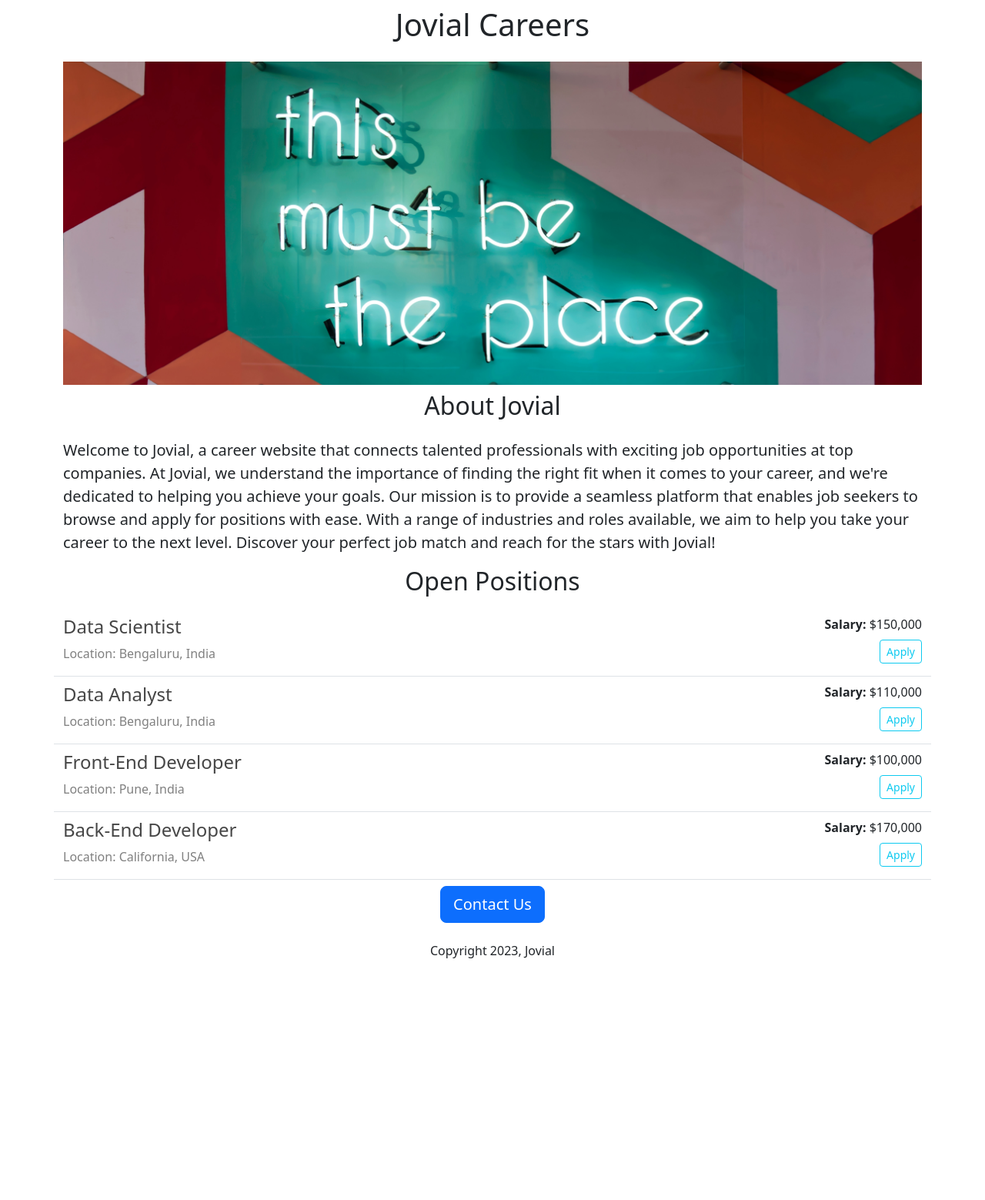
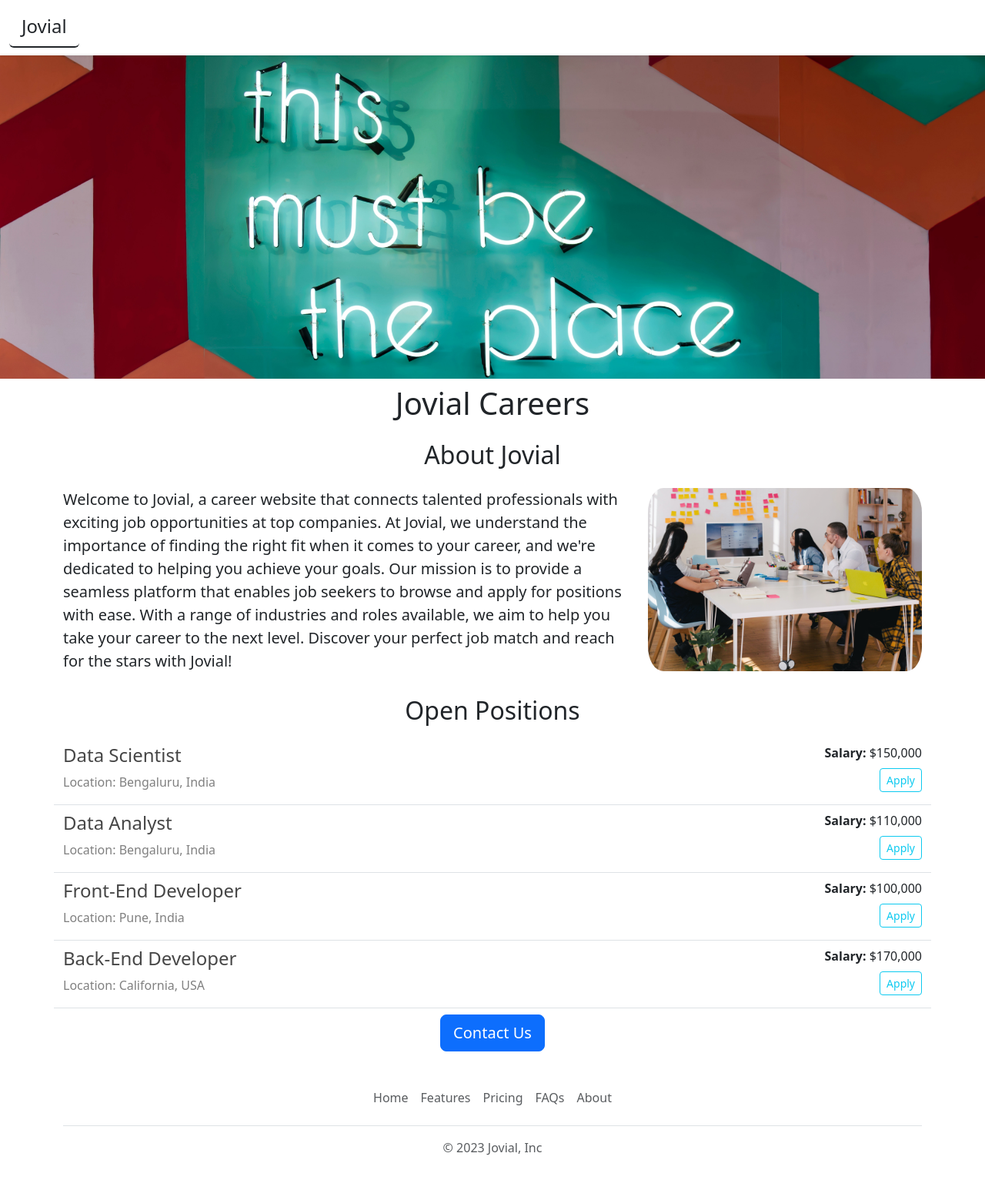
Before and after one commit to Blank333/career-website, a Flask app: page / in a window 1280 px wide. Shown: the whole page at 77% size. Before the commit the page ends 1245 px from the top, so only its background shows below. Run offline with Flask 2, Linux system fonts and the light colour scheme.

Commit message:
Added header and footer

```diff
--- /dev/null
+++ b/templates/footer.html
@@ -0,0 +1,12 @@
+<div class="container">
+  <footer class="py-3 my-4">
+    <ul class="nav justify-content-center border-bottom pb-3 mb-3">
+      <li class="nav-item"><a href="#" class="nav-link px-2 text-muted">Home</a></li>
+      <li class="nav-item"><a href="#" class="nav-link px-2 text-muted">Features</a></li>
+      <li class="nav-item"><a href="#" class="nav-link px-2 text-muted">Pricing</a></li>
+      <li class="nav-item"><a href="#" class="nav-link px-2 text-muted">FAQs</a></li>
+      <li class="nav-item"><a href="#" class="nav-link px-2 text-muted">About</a></li>
+    </ul>
+    <p class="text-center text-muted">© 2023 Jovial, Inc</p>
+  </footer>
+</div>
--- a/templates/home.html
+++ b/templates/home.html
@@ -16,12 +16,17 @@
   </style>
 </head>
 <body>
+  {% include 'nav.html' %}
+  <img class="banner-img" src="/static/banner.jpg" />
   <div class="container">
     <div class="text-center">
       <h1 class="mt-2 mb-4">Jovial Careers</h1>
-      <img class="img-fluid banner-img" src="../static/banner.jpg" />
+
       <h2 class="mt-2 mb-4">About Jovial</h2>
-      <p class="lead about text-start">Welcome to Jovial, a career website that connects talented professionals with exciting job opportunities at top companies. At Jovial, we understand the importance of finding the right fit when it comes to your career, and we're dedicated to helping you achieve your goals. Our mission is to provide a seamless platform that enables job seekers to browse and apply for positions with ease. With a range of industries and roles available, we aim to help you take your career to the next level. Discover your perfect job match and reach for the stars with Jovial!</p>
+      <div class="row">
+        <p class="lead about text-start col-md-8">Welcome to Jovial, a career website that connects talented professionals with exciting job opportunities at top companies. At Jovial, we understand the importance of finding the right fit when it comes to your career, and we're dedicated to helping you achieve your goals. Our mission is to provide a seamless platform that enables job seekers to browse and apply for positions with ease. With a range of industries and roles available, we aim to help you take your career to the next level. Discover your perfect job match and reach for the stars with Jovial!</p>
+        <img class="d-none d-md-block col-4 rounded-5 mb-4" src="/static/about.jpg">
+      </div>
     </div>
     <div>
       <h2 class="text-center mt-2 mb-4">Open Positions</h2>
@@ -31,8 +36,8 @@
     </div>
     <div class="text-center">
       <button class="btn btn-primary btn-lg">Contact Us</button>
-      <p class="mt-4">Copyright 2023, Jovial</p>
     </div>
   </div>
+  {% include 'footer.html' %}
 </body>
 </html>
--- /dev/null
+++ b/templates/nav.html
@@ -0,0 +1,12 @@
+<div class="container-fluid fixed-top bg-white shadow-sm">
+    <header class="d-flex py-2">
+      <ul class="nav nav-pills">
+        <li class="nav-item">
+          <a href="#" class="nav-link border-bottom border-dark border-2 text-dark fs-4" aria-current="page">
+            Jovial
+          </a>
+        </li>
+      </ul>
+    </header>
+</div>
+<div style="height: 72px"></div>
```
Also changed, not shown: static/about.jpg (added).
